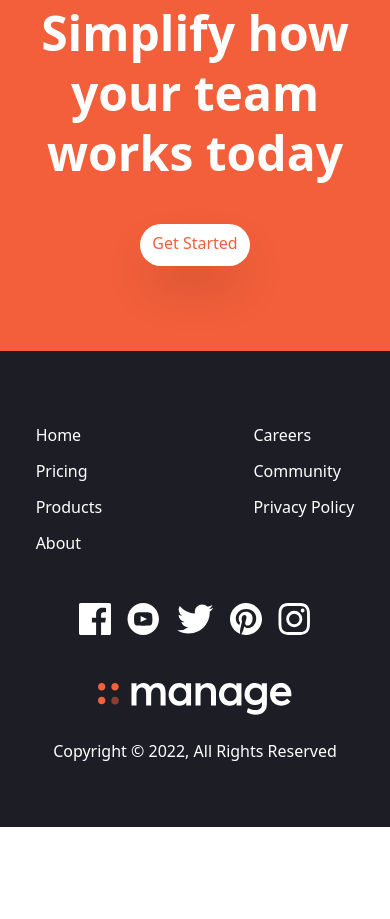
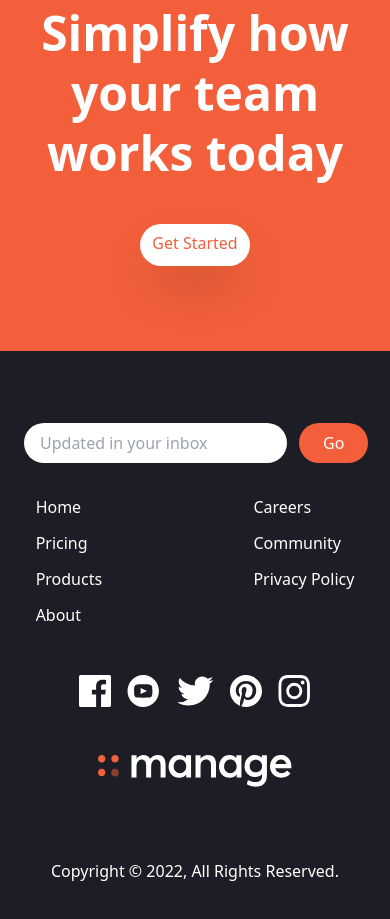
Before and after one commit to egbadonjeffrey/tailwindtutor, a website: page index.html in a window 390 px wide. Shown: the part 2759-3678 px from the top of the page. Before the commit the page ends 3586 px from the top, so only its background shows below. Drawn offline with Linux system fonts and the light colour scheme.

```diff
--- a/index.html
+++ b/index.html
@@ -229,12 +229,15 @@
     <footer class="bg-veryDarkBlue">
         <!-- Flex Container -->
         <div
-            class="container flex flex-col-reverse justify-between px-6 py-10 mx-auto space-y-8 md:flex-row md:space-y-0">
+            class="container flex flex-col-reverse  justify-between px-6 py-10 mx-auto space-y-8 md:flex-row md:space-y-0">
             <!-- Logo and social links container -->
             <div
                 class="flex flex-col-reverse items-center justify-between space-y-12 md:flex-col md:space-y-0 md:items-start">
                 <div class="mx-auto my-6 text-center text-white md:hidden">
-                    Copyright &copy; 2022, All Rights Reserved
+                    Copyright &copy; 2022, All Rights Reserved.
+                </div>
+                <div class="mx-auto my-6 text-center text-white md-hidden">
+
                 </div>
                 <!-- Logo -->
                 <div>
@@ -267,7 +270,7 @@
 
             <!-- List Container -->
 
-            <div class="flex justify-around space-x-32">
+            <div class="flex  justify-around space-x-32 md:ml-[2rem]">
                 <div class="flex flex-col space-y-3 text-white">
                     <a href="#" class="hover:text-brightRed">Home</a>
                     <a href="#" class="hover:text-brightRed">Pricing</a>
@@ -281,6 +284,20 @@
                 </div>
             </div>
             <!-- Input Container -->
+            <div class="flex flex-col justify-between">
+                <form>
+                    <div class="flex space-x-3">
+                        <input type="text" class="flex-1 px-4 rounded-full focus:outline-none"
+                            placeholder="Updated in your inbox">
+
+                        <button
+                            class="px-6 py-2 text-white rounded-full bg-brightRed hover:bg-brightRedLight focus-outline-none">Go</button>
+                    </div>
+                </form>
+                <div class="hidden text-white md:block">
+                    Copyright &copy; 2022, All Right Reserved.
+                </div>
+            </div>
         </div>
     </footer>
 </body>
```
Also changed, not shown: css/main.css.
